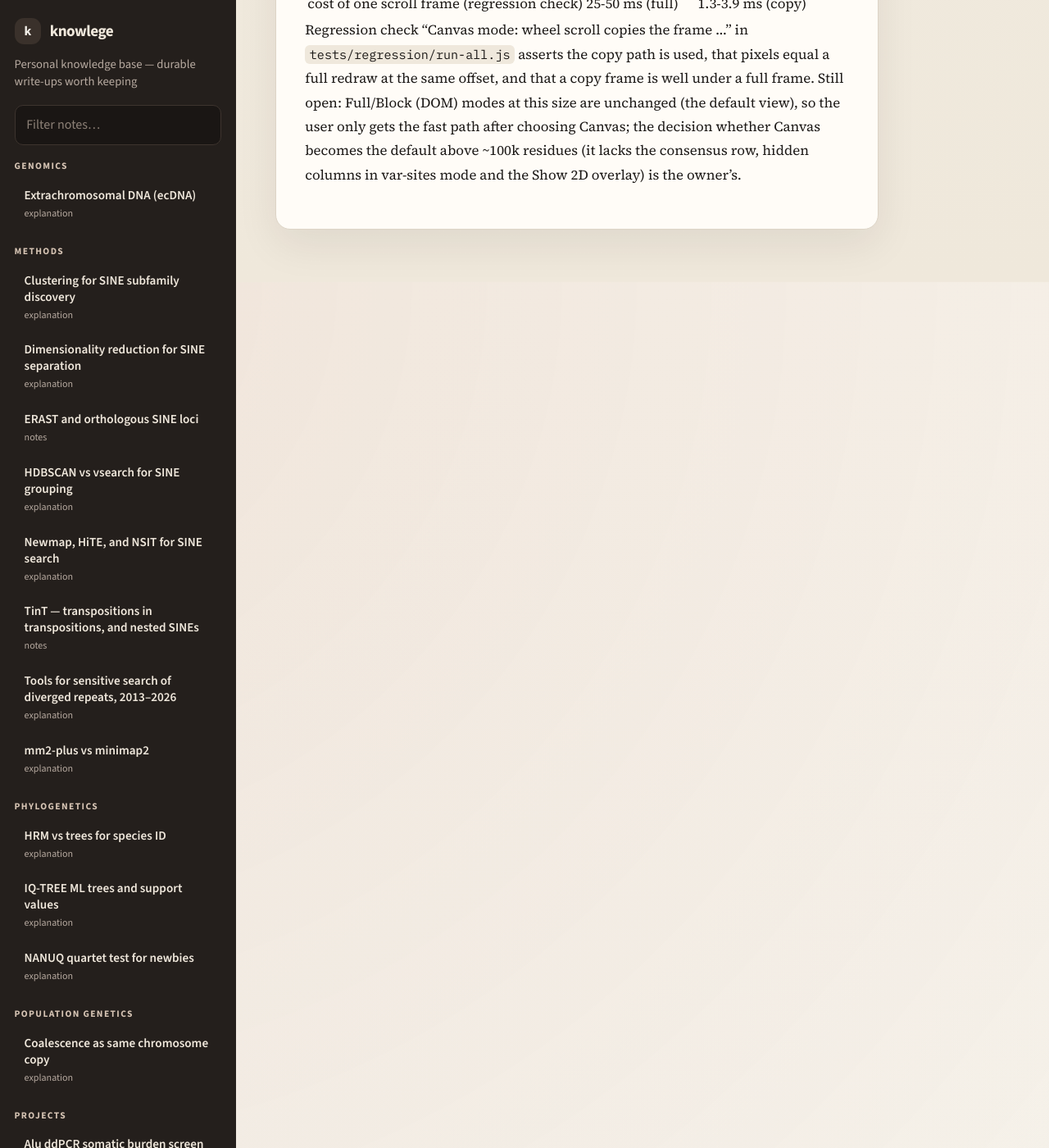
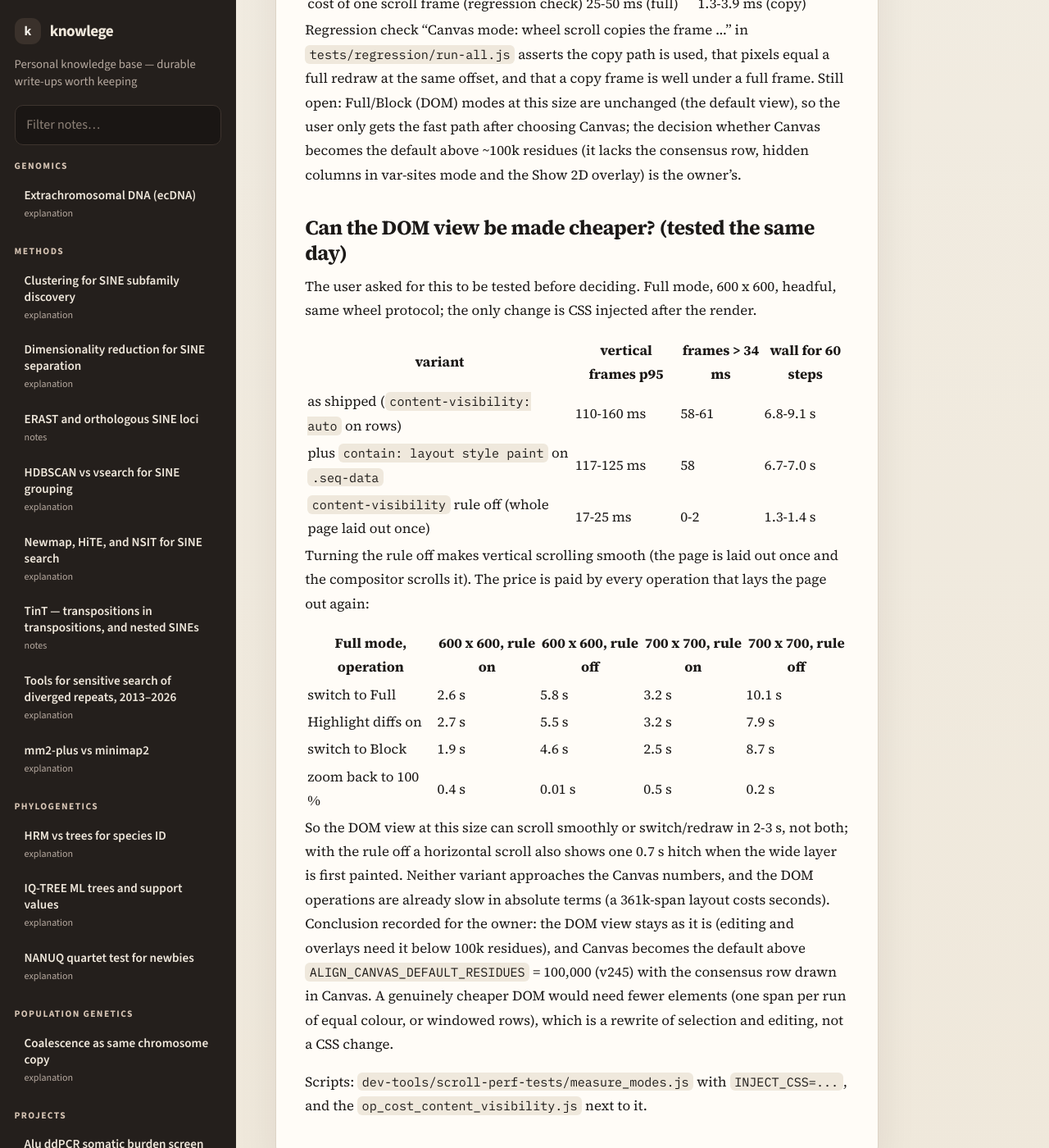
Before and after one commit to Toki-bio/knowlege, a Jekyll site: the page built from projects/viewalign-scroll-responsiveness-2026-10.md, in a window 1280 px wide and 1400 px high, scrolled down 5225 px. Shown: the whole window at 82% size. Built offline with Jekyll 4.4.1, drawn with Linux system fonts in a browser that asks for light colours.

Commit message:
ViewAlign scroll note: cheaper-DOM experiment (content-visibility on/off, operation costs), decision
Co-Authored-By: Claude Fable 5.1 <noreply@anthropic.com>

```diff
--- a/projects/viewalign-scroll-responsiveness-2026-10.md
+++ b/projects/viewalign-scroll-responsiveness-2026-10.md
@@ -157,3 +157,36 @@ copy frame is well under a full frame. Still open: Full/Block (DOM) modes at thi
 unchanged (the default view), so the user only gets the fast path after choosing Canvas; the
 decision whether Canvas becomes the default above ~100k residues (it lacks the consensus
 row, hidden columns in var-sites mode and the Show 2D overlay) is the owner's.
+
+## Can the DOM view be made cheaper? (tested the same day)
+
+The user asked for this to be tested before deciding. Full mode, 600 x 600, headful, same
+wheel protocol; the only change is CSS injected after the render.
+
+| variant | vertical frames p95 | frames > 34 ms | wall for 60 steps |
+|---|---|---|---|
+| as shipped (`content-visibility: auto` on rows) | 110-160 ms | 58-61 | 6.8-9.1 s |
+| plus `contain: layout style paint` on `.seq-data` | 117-125 ms | 58 | 6.7-7.0 s |
+| `content-visibility` rule off (whole page laid out once) | 17-25 ms | 0-2 | 1.3-1.4 s |
+
+Turning the rule off makes vertical scrolling smooth (the page is laid out once and the
+compositor scrolls it). The price is paid by every operation that lays the page out again:
+
+| Full mode, operation | 600 x 600, rule on | 600 x 600, rule off | 700 x 700, rule on | 700 x 700, rule off |
+|---|---|---|---|---|
+| switch to Full | 2.6 s | 5.8 s | 3.2 s | 10.1 s |
+| Highlight diffs on | 2.7 s | 5.5 s | 3.2 s | 7.9 s |
+| switch to Block | 1.9 s | 4.6 s | 2.5 s | 8.7 s |
+| zoom back to 100 % | 0.4 s | 0.01 s | 0.5 s | 0.2 s |
+
+So the DOM view at this size can scroll smoothly or switch/redraw in 2-3 s, not both; with
+the rule off a horizontal scroll also shows one 0.7 s hitch when the wide layer is first
+painted. Neither variant approaches the Canvas numbers, and the DOM operations are already
+slow in absolute terms (a 361k-span layout costs seconds). Conclusion recorded for the owner:
+the DOM view stays as it is (editing and overlays need it below 100k residues), and Canvas
+becomes the default above `ALIGN_CANVAS_DEFAULT_RESIDUES` = 100,000 (v245) with the consensus
+row drawn in Canvas. A genuinely cheaper DOM would need fewer elements (one span per run of
+equal colour, or windowed rows), which is a rewrite of selection and editing, not a CSS change.
+
+Scripts: `dev-tools/scroll-perf-tests/measure_modes.js` with `INJECT_CSS=...`, and the
+`op_cost_content_visibility.js` next to it.
```
